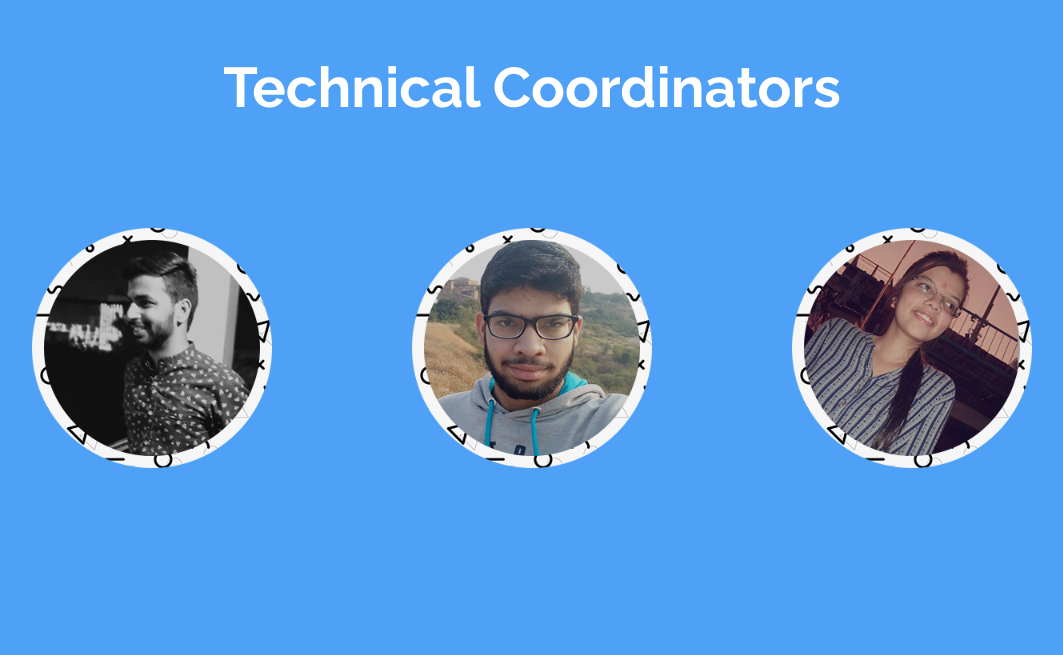
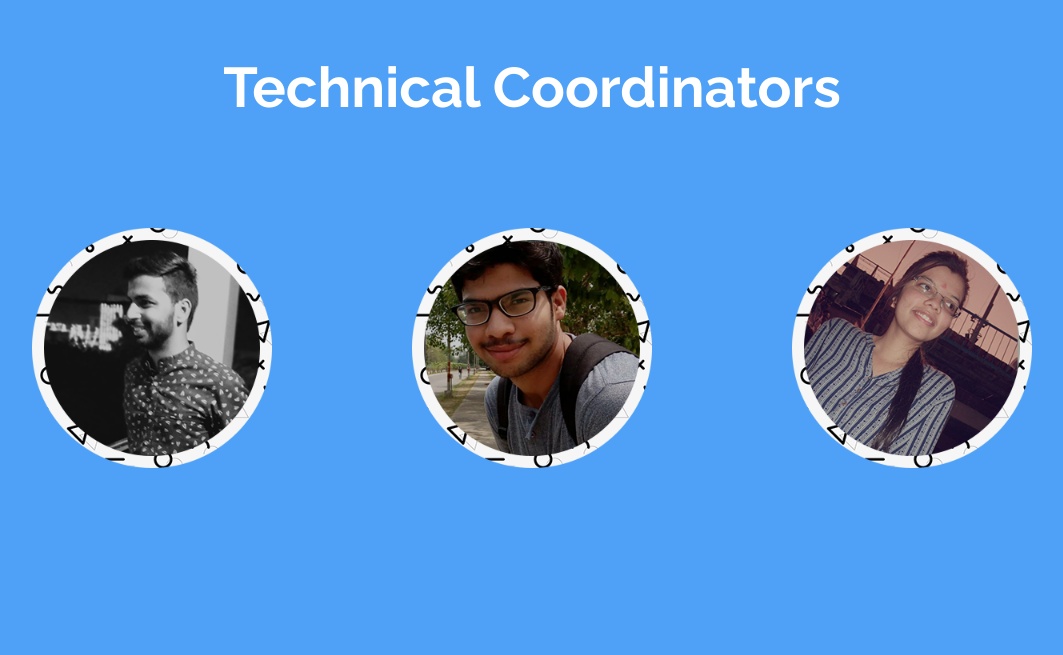
Before and after one commit to teslaLDead/aurora18, a Django app: page /Team/ in a window 1280 px wide. Shown: the part 4478-5133 px from the top of the page, without its empty margins (108-1171 px from the left). Run offline with Django 3.2, Linux system fonts and the light colour scheme; some libraries are stand-ins or nearby versions.

Commit message:
teampage

```diff
--- a/facebooklogin/templates/facebooklogin/teampage.html
+++ b/facebooklogin/templates/facebooklogin/teampage.html
@@ -791,7 +791,7 @@
                 </div>
             </div>
             <div class="col-lg-4 col-md-6">
-                <div class="teamImage" style=" background-image: url('/static/aurora18/img/jaini.png');">
+                <div class="teamImage" style=" background-image: url('/static/aurora18/img/rishabh.png');">
                     <div class="blackfill"></div>
                     <div class="memberInfo">
                         <p>Rishabh<br/> Jain</p>
```
